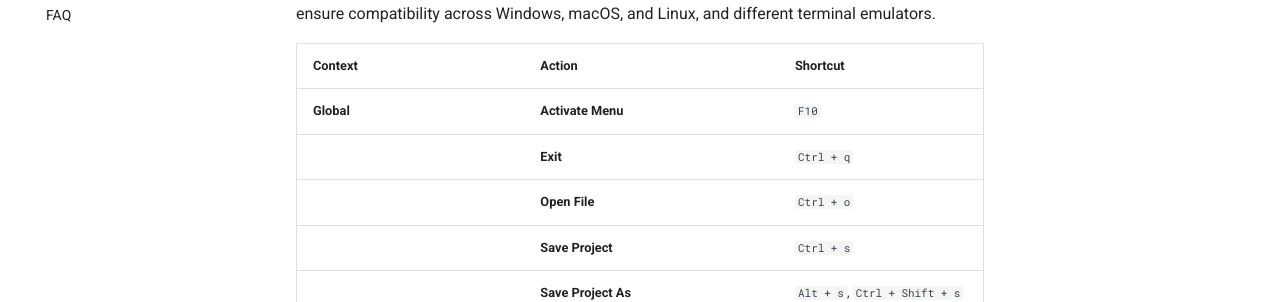
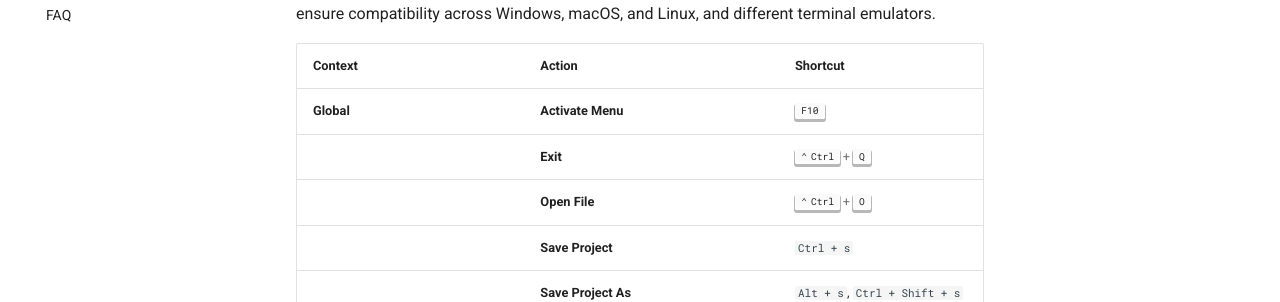
Before and after one commit to ricardoquesada/regenerator2000, an MkDocs documentation site: the page built from docs/keyboard_shortcuts.md, in a window 1280 px wide and 900 px high. Shown: the part 252-554 px from the top of the window. Built offline with MkDocs 1.6.1 and Material for MkDocs 9.7.7, drawn with Linux system fonts in a browser that asks for light colours; comment, search, counter and statistics services are not loaded.

Commit message:
pymdownx.keys extensions enabled

```diff
--- a/docs/keyboard_shortcuts.md
+++ b/docs/keyboard_shortcuts.md
@@ -5,9 +5,9 @@ across Windows, macOS, and Linux, and different terminal emulators.
 
 | Context                                         | Action                                                | Shortcut                                |
 | :---------------------------------------------- | :---------------------------------------------------- | :-------------------------------------- |
-| **Global**                                      | **Activate Menu**                                     | `F10`                                   |
-|                                                 | **Exit**                                              | `Ctrl + q`                              |
-|                                                 | **Open File**                                         | `Ctrl + o`                              |
+| **Global**                                      | **Activate Menu**                                     | ++f10++                                 |
+|                                                 | **Exit**                                              | ++ctrl+q++                              |
+|                                                 | **Open File**                                         | ++ctrl+o++                              |
 |                                                 | **Save Project**                                      | `Ctrl + s`                              |
 |                                                 | **Save Project As**                                   | `Alt + s`, `Ctrl + Shift + s`           |
 |                                                 | **Export Project (ASM)**                              | `Ctrl + e`                              |
--- a/mkdocs.yml
+++ b/mkdocs.yml
@@ -57,6 +57,7 @@ nav:
 markdown_extensions:
   - admonition
   - pymdownx.details
+  - pymdownx.keys
   - pymdownx.superfences
   - pymdownx.highlight:
       anchor_linenums: true
```
Also changed, not shown: 1 other file.
